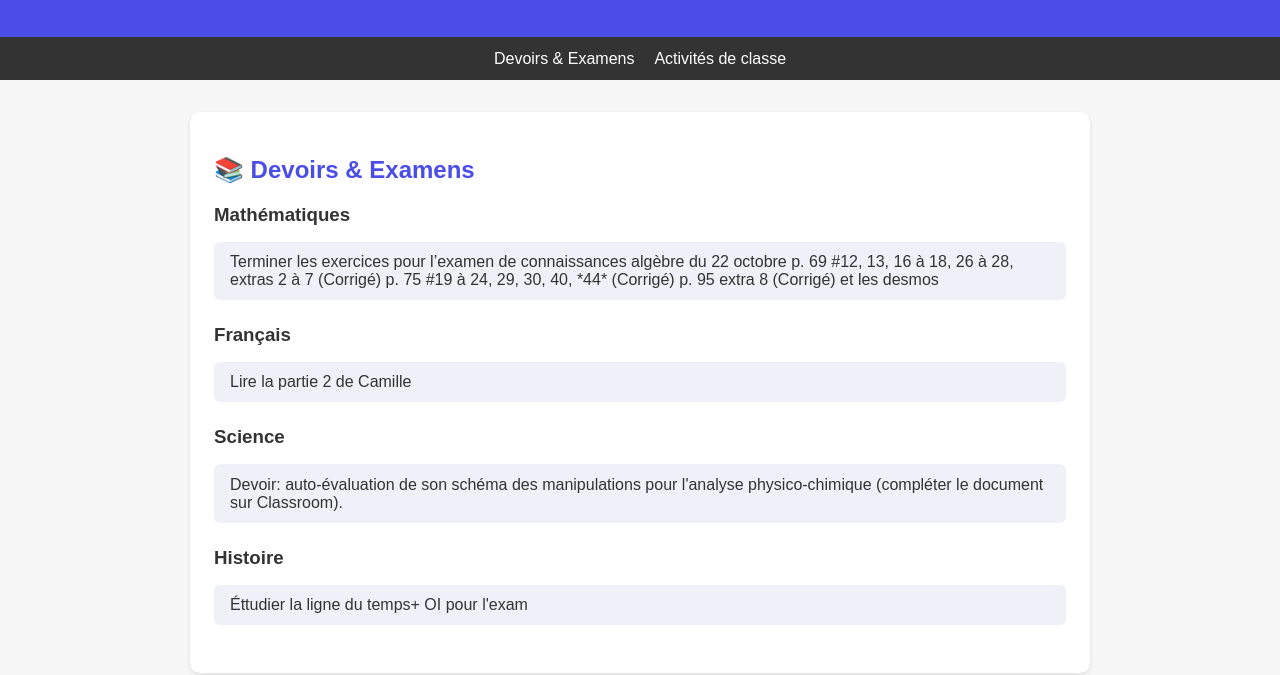
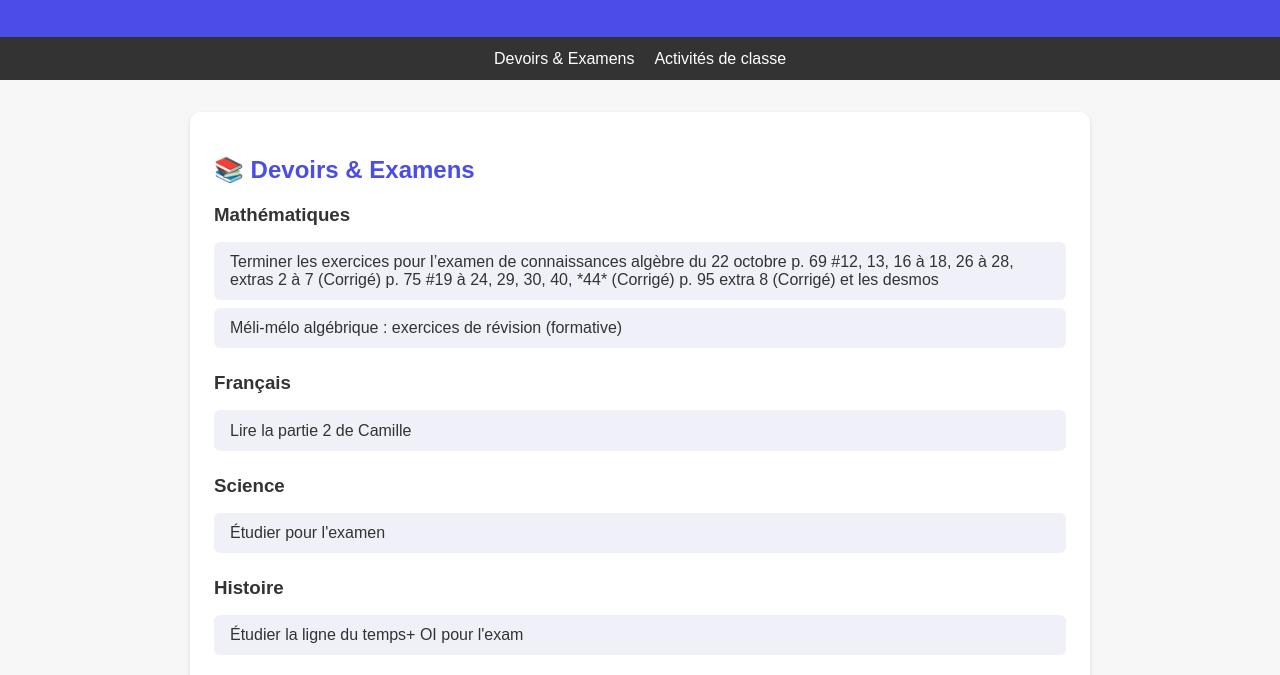
Before and after one commit to ykmrn14-a11y/Classe-302, a plain HTML site: page index.html in a window 1280 px wide. Shown: the part 125-800 px from the top of the page. Drawn offline with Linux system fonts and the light colour scheme.

Commit message:
Add files via upload

```diff
--- a/index.html
+++ b/index.html
@@ -113,6 +113,11 @@ p. 75 #19 à 24, 29, 30, 40, *44* (Corrigé)
 p. 95 extra 8 (Corrigé)
 et les desmos
             </li>
+           <li>
+       Méli-mélo algébrique : exercices de révision (formative)
+
+            </li>
+
         </ul>
       </div>
 
@@ -126,13 +131,13 @@ et les desmos
       <div class="subject">
         <h3>Science</h3>
         <ul>
-         <li>Devoir: auto-évaluation de son schéma des manipulations pour l'analyse physico-chimique (compléter le document sur Classroom).</li>
+         <li>Étudier pour l'examen</li>
           </ul>
       </div>
         <div class="subject">
         <h3>Histoire</h3>
         <ul>
-            <li>Éttudier la ligne du temps+ OI pour l'exam </li>
+            <li>Étudier la ligne du temps+ OI pour l'exam </li>
         </ul>
       </div>
     </section>
```
